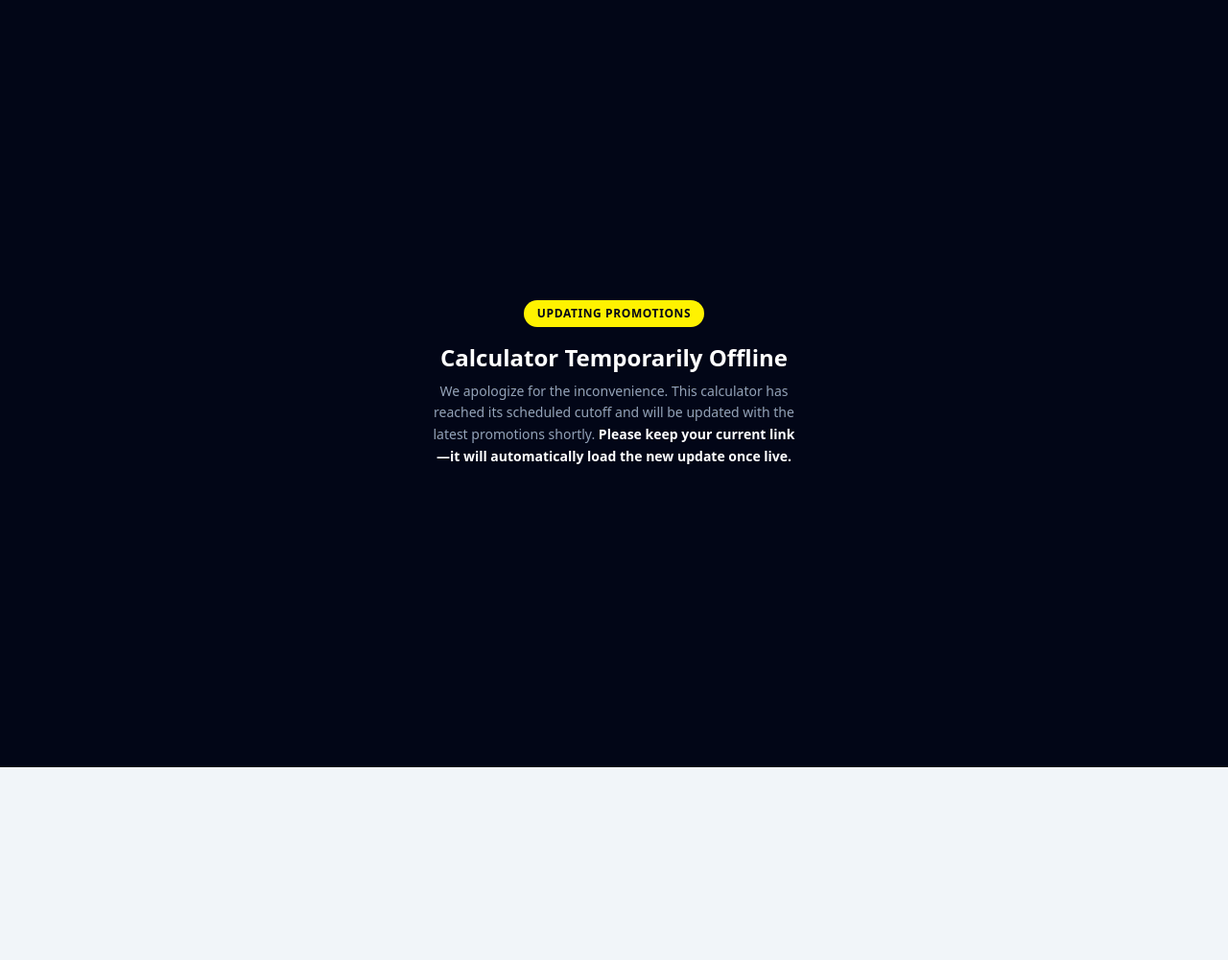
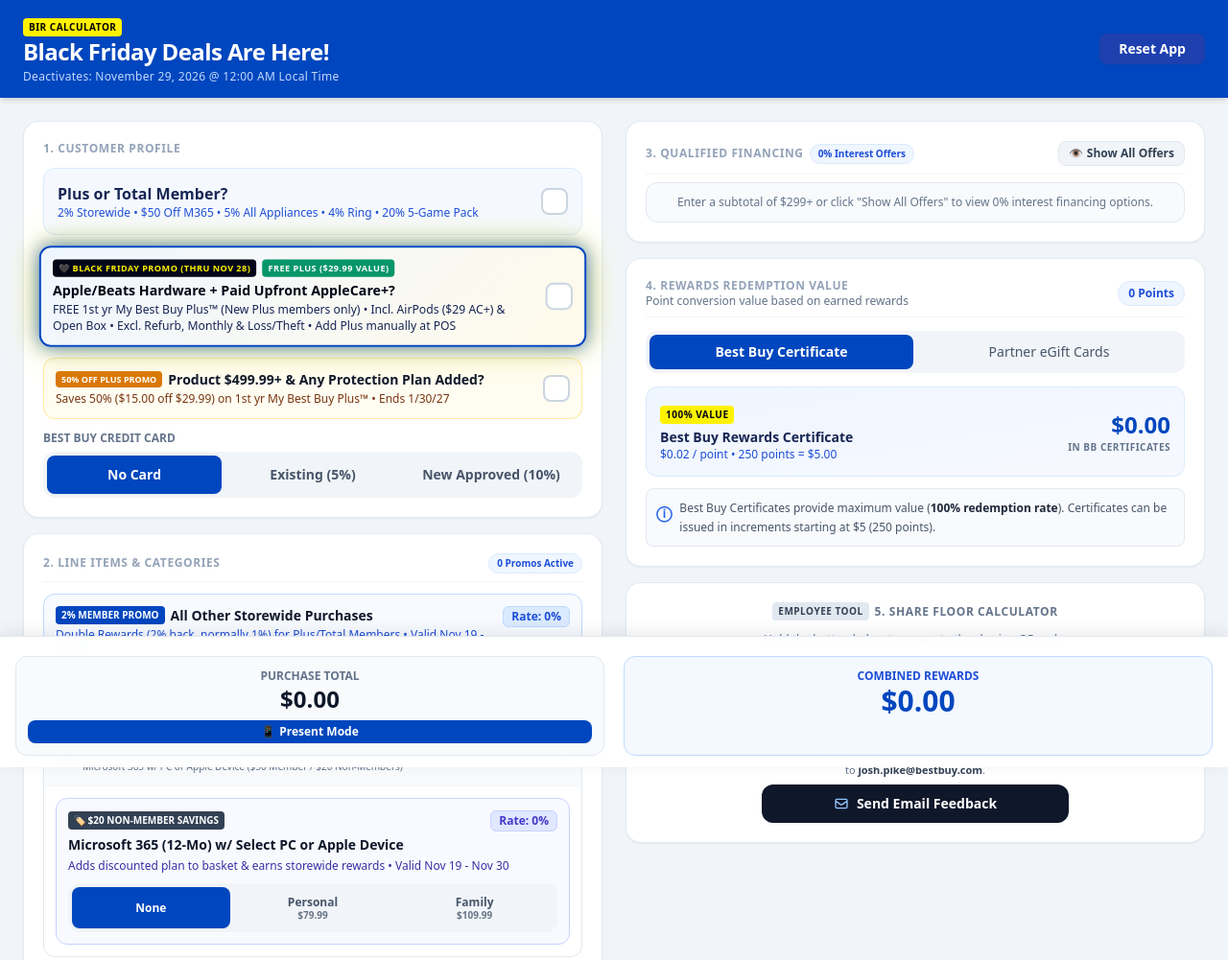
Before and after one commit to BedsideRogue/BIR-Calculator-, a plain HTML site: page index.html in a window 1280 px wide. Shown: the top 1001 px of the page at 96% size. Before the commit the page ends 800 px from the top, so only its background shows below. Drawn offline with nearby package versions, Linux system fonts and the light colour scheme.

Commit message:
Add files via upload

```diff
--- a/index.html
+++ b/index.html
@@ -155,7 +155,7 @@
                 <button type="button" onclick="openPromoCheckInModal()" aria-label="Open Employee Promo Check-In" class="text-left bg-transparent border-0 p-0 m-0 cursor-pointer focus:outline-none select-none active:opacity-90 transition-opacity">
                     <span class="bg-bb-yellow text-black text-[9px] md:text-[10px] font-black px-1.5 py-0.5 rounded uppercase tracking-wider inline-flex items-center justify-center text-center">BIR Calculator</span>
                     <span class="block text-lg md:text-xl lg:text-2xl font-bold tracking-tight leading-tight">Black Friday Deals Are Here!</span>
-                    <span class="block text-[10px] md:text-xs text-blue-200 mt-0.5 font-medium tracking-wide">Deactivates: November 28, 2026 @ 12:00 AM Local Time</span>
+                    <span class="block text-[10px] md:text-xs text-blue-200 mt-0.5 font-medium tracking-wide">Deactivates: November 29, 2026 @ 12:00 AM Local Time</span>
                 </button>
                 <button type="button" onclick="clearBasket()" class="bg-blue-800 hover:bg-blue-900 text-white text-xs md:text-sm font-bold py-1.5 px-3 md:px-4 lg:px-5 rounded-lg transition-colors shadow-sm cursor-pointer active:scale-95 shrink-0">
                     Reset App
@@ -185,12 +185,12 @@
                         <input id="global-membership" type="checkbox" class="shrink-0" onchange="calculate()">
                     </label>
 
-                    <!-- BLACK FRIDAY ONE-DAY PROMO: FREE PLUS WITH APPLE/BEATS + APPLECARE+ (STROBING AT ALL TIMES) -->
+                    <!-- BLACK FRIDAY PROMO: FREE PLUS WITH APPLE/BEATS + APPLECARE+ (EXTENDED THRU NOV 28, STROBING AT ALL TIMES) -->
                     <div id="free-plus-apple-container" class="p-3 rounded-xl border-2 border-bb-blue rewards-glow-active transition-all duration-300">
                         <label class="flex items-center justify-between cursor-pointer gap-3">
                             <div class="min-w-0 flex-1">
                                 <div class="flex items-center gap-1.5 mb-1 flex-wrap">
-                                    <span class="bg-slate-950 text-bb-yellow text-[9px] font-black px-1.5 py-0.5 rounded uppercase tracking-wider">🖤 BLACK FRIDAY ONLY (NOV 27)</span>
+                                    <span class="bg-slate-950 text-bb-yellow text-[9px] font-black px-1.5 py-0.5 rounded uppercase tracking-wider">🖤 BLACK FRIDAY PROMO (THRU NOV 28)</span>
                                     <span class="bg-emerald-600 text-white text-[9px] font-black px-1.5 py-0.5 rounded uppercase tracking-wider">FREE PLUS ($29.99 VALUE)</span>
                                 </div>
                                 <span class="text-xs lg:text-sm font-extrabold text-slate-950 block leading-snug">Apple/Beats Hardware + Paid Upfront AppleCare+?</span>
@@ -886,7 +886,7 @@
                     </div>
                     <div class="text-right shrink-0">
                         <span class="text-[9px] font-bold text-slate-400 uppercase block">Auto-Cutoff</span>
-                        <span class="text-[11px] font-black text-blue-300">Nov 28, 2026</span>
+                        <span class="text-[11px] font-black text-blue-300">Nov 29, 2026</span>
                     </div>
                 </div>
 
@@ -938,7 +938,7 @@
                         <div class="bg-white p-2.5 rounded-xl border-2 border-bb-blue shadow-sm">
                             <div class="flex justify-between items-start gap-2">
                                 <span class="font-extrabold text-slate-950">🖤 Free 1st Yr My Best Buy Plus™ (Apple)</span>
-                                <span class="bg-slate-950 text-bb-yellow text-[8.5px] font-black px-1.5 py-0.5 rounded uppercase shrink-0">Nov 27 Only</span>
+                                <span class="bg-slate-950 text-bb-yellow text-[8.5px] font-black px-1.5 py-0.5 rounded uppercase shrink-0">Nov 27 – Nov 28</span>
                             </div>
                             <p class="text-slate-700 mt-0.5"><strong>$29.99 Instant Savings (Free)</strong> w/ any Apple or Beats hardware + paid upfront AppleCare+ (incl. $29 AirPods & Open Box). <strong>New Plus members only</strong>; excl. refurb, monthly & Loss/Theft. Add Plus manually at POS. <em>Supersedes 50% Off Plus.</em></p>
                         </div>
@@ -1007,10 +1007,10 @@
         const FORCE_KILL = false;
         let selectedFinancingTitle = null;
 
-        // Kill Switch Check - Deactivation Date: November 28, 2026 @ 12:00 AM Local Time
+        // Kill Switch Check - Deactivation Date: November 29, 2026 @ 12:00 AM Local Time
         function checkKillSwitch() {
             const now = new Date();
-            const expirationDate = new Date(2026, 10, 28, 0, 0, 0); // Month 10 = November
+            const expirationDate = new Date(2026, 10, 29, 0, 0, 0); // Month 10 = November
             if (FORCE_KILL || now >= expirationDate) {
                 document.getElementById('kill-switch-screen').classList.remove('hidden');
                 document.getElementById('app-content').classList.add('hidden');
```
